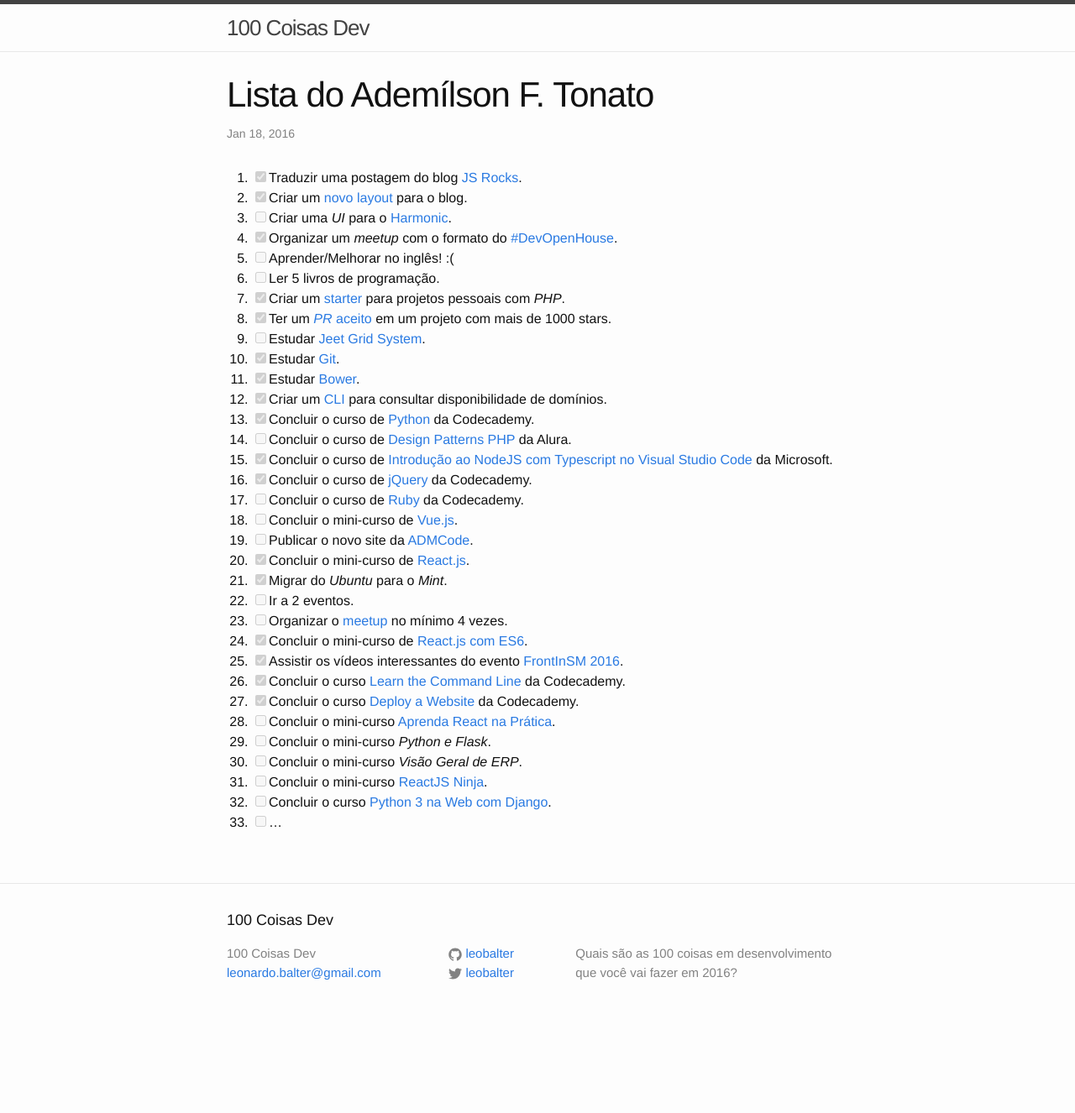
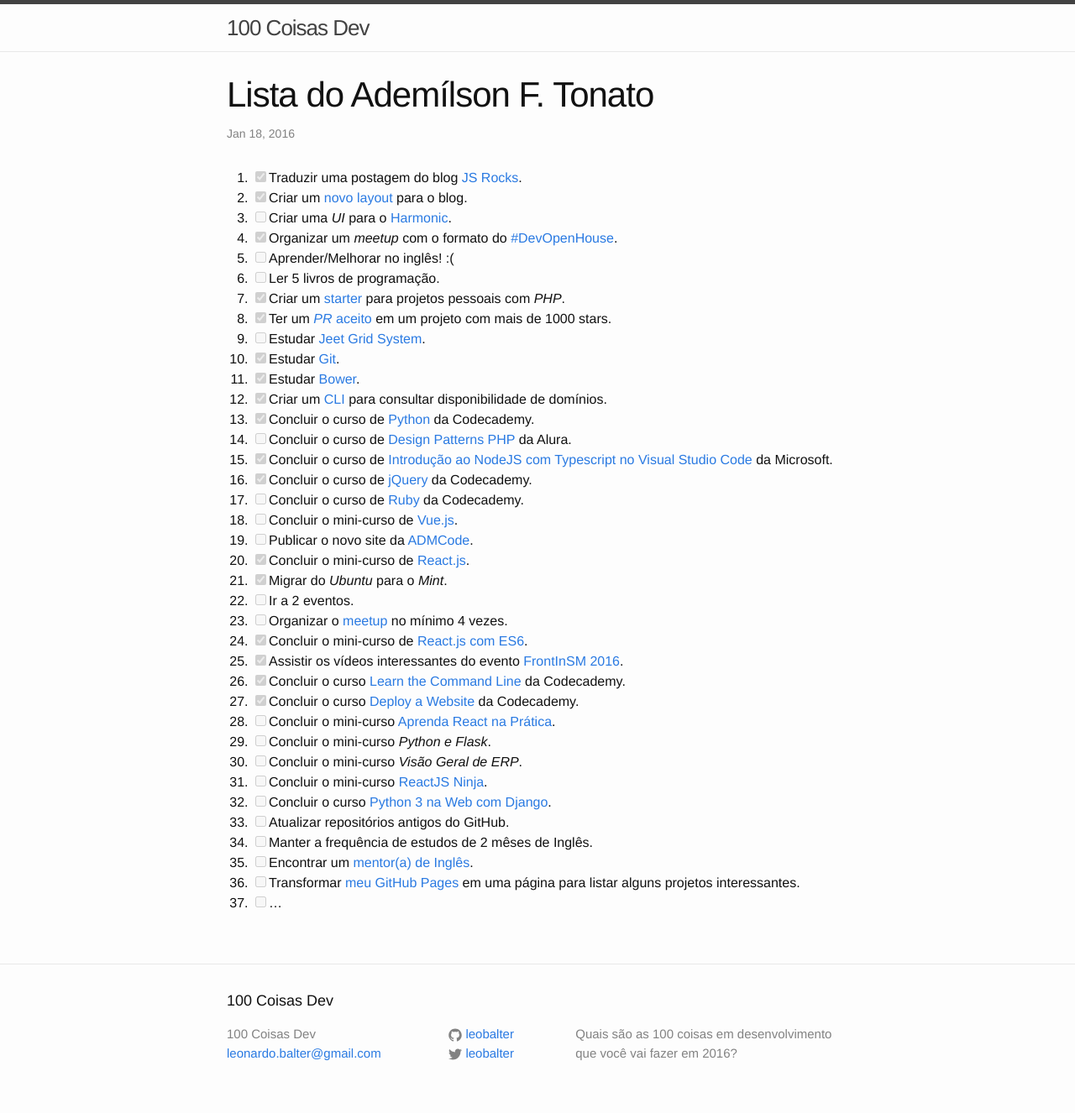
Before and after one commit to leobalter/100-coisas-dev, a Jekyll site: the page built from _posts/listas/2016-01-18-ftonato.markdown, in a window 1280 px wide. Shown: the whole page at 84% size. Built offline with Jekyll 4.4.1, drawn with Linux system fonts in a browser that asks for light colours; comment, search, counter and statistics services are not loaded; before the commit the page ends 1230 px from its top, so only the background shows below that.

Commit message:
Adicionar mais tarefas/desafios

```diff
--- a/_posts/listas/2016-01-18-ftonato.markdown
+++ b/_posts/listas/2016-01-18-ftonato.markdown
@@ -37,4 +37,8 @@ categories: listas
 30. [ ] Concluir o mini-curso *Visão Geral de ERP*.
 31. [ ] Concluir o mini-curso [ReactJS Ninja](https://www.youtube.com/playlist?list=PLr4c053wuXU-mP3W_Z8EX_MLaHktns4jf).
 32. [ ] Concluir o curso [Python 3 na Web com Django](https://www.udemy.com/python-3-na-web-com-django-basico-intermediario/).
-33. [ ] ...
+33. [ ] Atualizar repositórios antigos do GitHub.
+34. [ ] Manter a frequência de estudos de 2 mêses de Inglês.
+35. [ ] Encontrar um [mentor(a) de Inglês](https://github.com/training-center/mentoria/issues/92).
+36. [ ] Transformar [meu GitHub Pages](ftonato.github.io) em uma página para listar alguns projetos interessantes.
+37. [ ] ...
```
